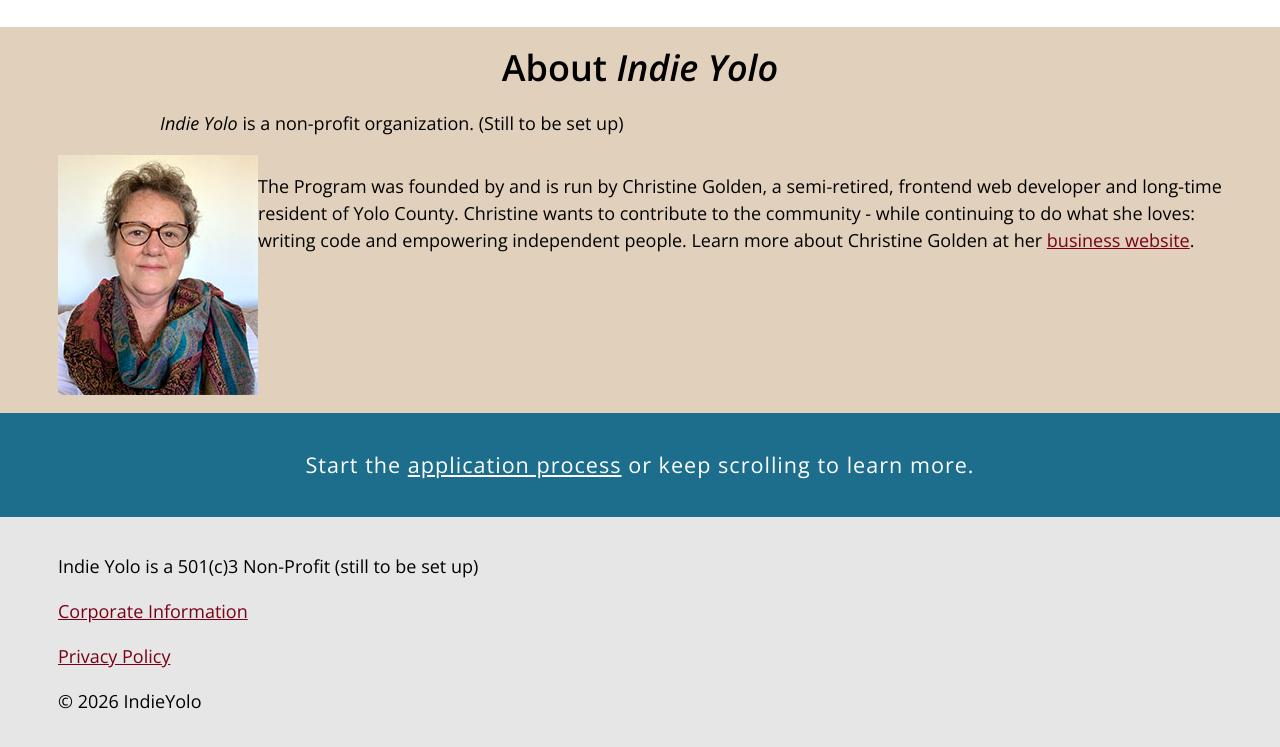
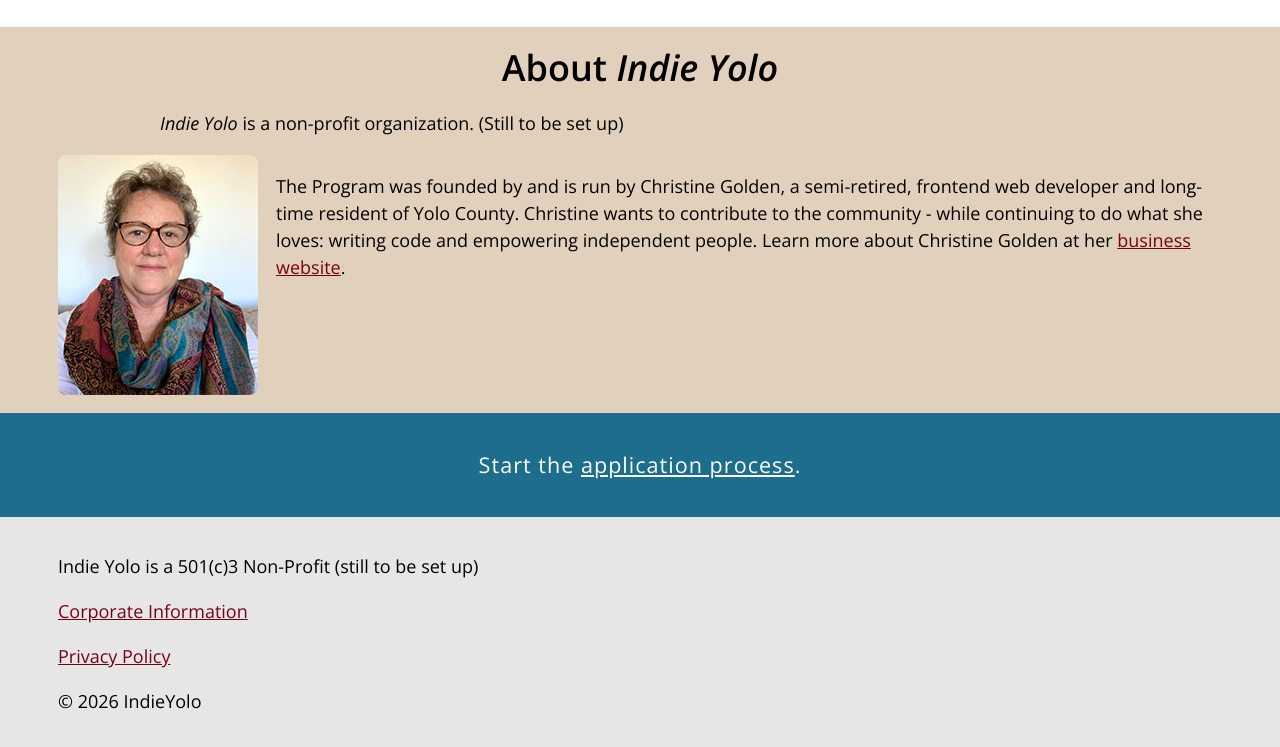
Before and after one commit to CLGolden/Indie_Yolo, an Eleventy site: page src/index.html in a window 1280 px wide. Shown: the part 6979-7726 px from the top of the page. Built offline with nearby package versions, Linux system fonts and the light colour scheme; Eleventy itself is replaced by a stand-in of ours; files that its build step writes are made by us from their sources.

Commit message:
bio fixes

```diff
--- a/src/index.html
+++ b/src/index.html
@@ -191,8 +191,5 @@ endfor %}
 </section>
 
 <section class="start-more">
-  <p>
-    Start the <a href="/contact/#application">application process</a> or keep
-    scrolling to learn more.
-  </p>
+  <p>Start the <a href="/contact/#application">application process</a>.</p>
 </section>
--- a/src/sass/pages/_home.scss
+++ b/src/sass/pages/_home.scss
@@ -235,12 +235,14 @@ details {
     align-items: center;
     img {
       width: 200px;
+      border-radius: 8px;
     }
   }
   @include respond-to("medium") {
     .bio {
       flex-direction: row;
       align-items: flex-start;
+      column-gap: 1rem;
     }
   }
 }
```
Also changed, not shown: css/main.css, 1 other file.
